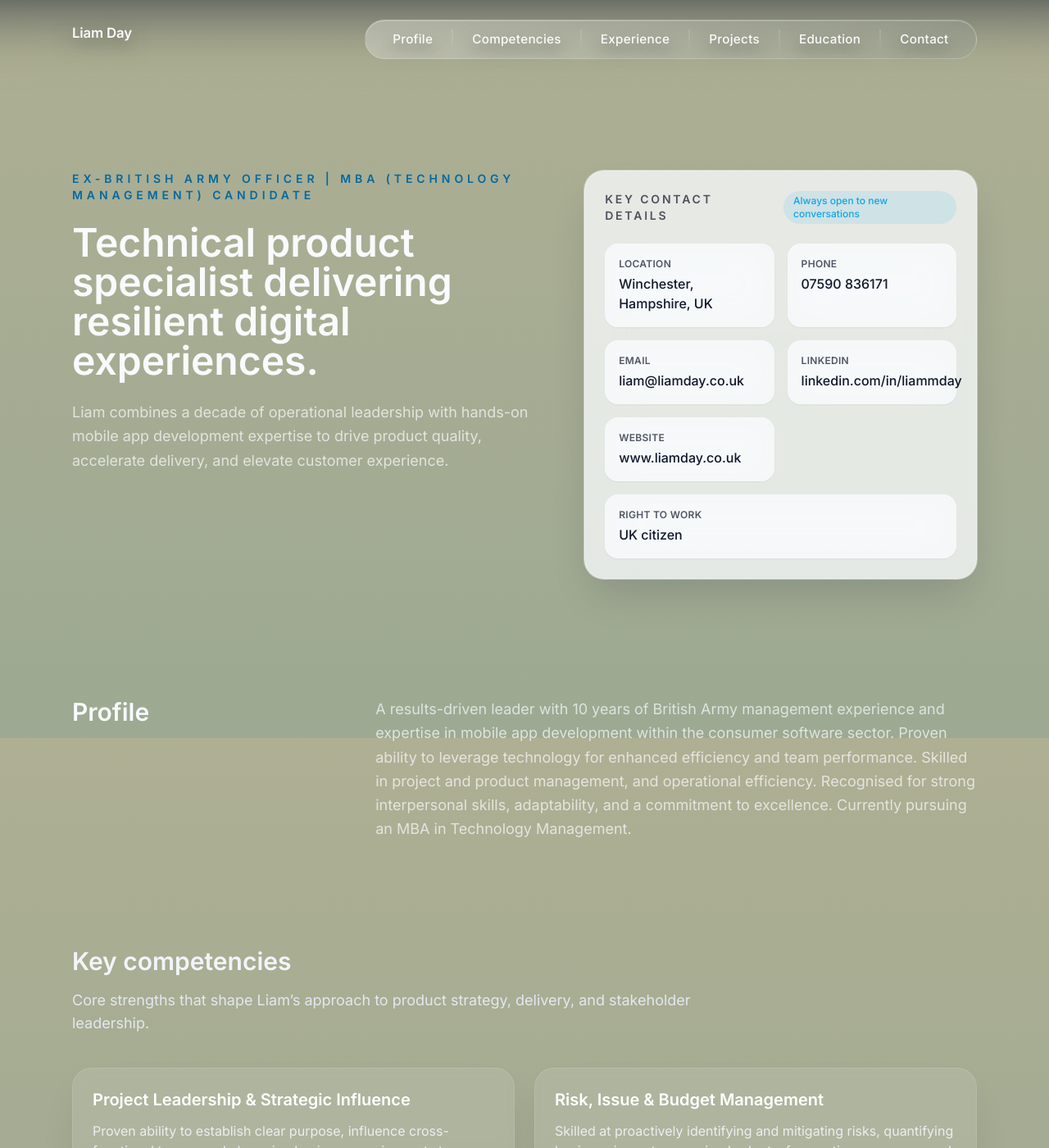
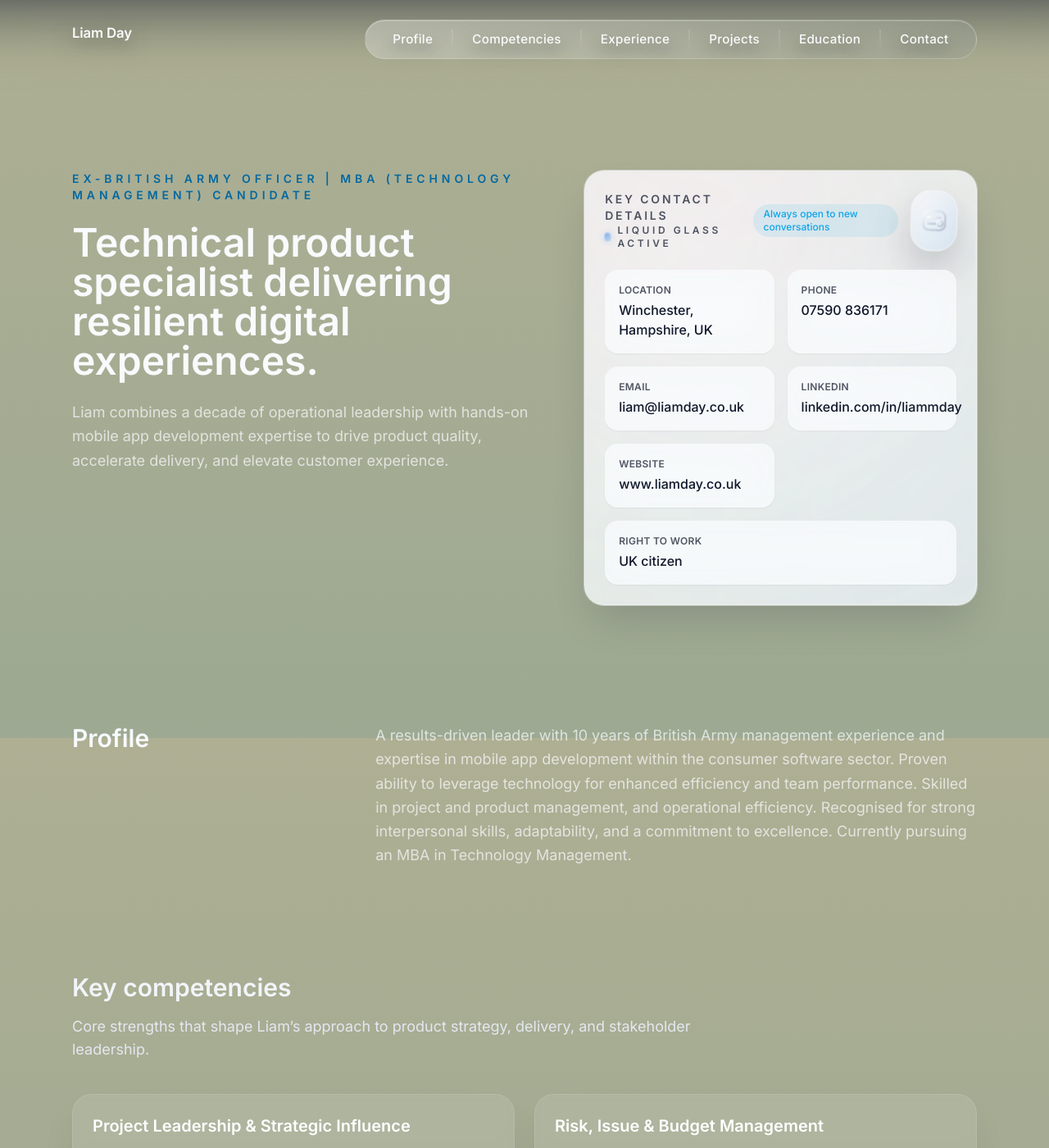
Before and after one commit to liammday/liamday-site, a Jekyll site: the page built from index.md, in a window 1280 px wide and 1400 px high. Shown: the whole window at 82% size. Built offline with Jekyll 4.4.1, drawn with Linux system fonts in a browser that asks for light colours; nearby versions of some CDN libraries.

Commit message:
Add GSAP-driven liquid glass animation to hero panel

```diff
--- a/_layouts/default.html
+++ b/_layouts/default.html
@@ -61,6 +61,12 @@
       </div>
     </footer>
 
+    <script
+      src="https://cdn.jsdelivr.net/npm/gsap@3.12.5/dist/gsap.min.js"
+      integrity="sha384-hYHKH/s7frgVxH98p4J8C79yD6qxQFDoa+iMlO07mg51gUgJOMJ2K72I1H9EZGQw"
+      crossorigin="anonymous"
+    ></script>
+    <script src="{{ '/assets/js/liquid-glass-gsap.js' | relative_url }}"></script>
     <script>
       const gradientStops = [
         { time: 0, top: '#020024', bottom: '#090979' },
--- a/_layouts/home.html
+++ b/_layouts/home.html
@@ -17,10 +17,32 @@
           accelerate delivery, and elevate customer experience.
         </p>
       </div>
-      <div class="glass-panel glass-dynamic ring-dynamic rounded-3xl border p-6 shadow-soft-xl ring-1">
+      <div class="glass-panel glass-dynamic ring-dynamic rounded-3xl border p-6 shadow-soft-xl ring-1" data-liquid-glass-panel>
         <div class="flex items-center justify-between gap-4">
-          <p class="text-on-glass-muted text-sm font-semibold uppercase tracking-[0.2em]">Key contact details</p>
+          <div class="space-y-1">
+            <p class="text-on-glass-muted text-sm font-semibold uppercase tracking-[0.2em]">Key contact details</p>
+            <span class="inline-flex items-center gap-2 text-xs font-semibold uppercase tracking-[0.3em] text-on-glass-muted liquid-glass-status lg:hidden">
+              <span class="liquid-glass-pip"></span>
+              Liquid glass active
+            </span>
+          </div>
           <span class="hidden rounded-full bg-brand/10 px-3 py-1 text-xs font-medium text-brand lg:inline-flex">Always open to new conversations</span>
+          <div class="liquid-glass-badge" data-liquid-glass>
+            <div class="liquid-glass-badge__shimmer"></div>
+            <svg class="liquid-glass-badge__icon" viewBox="0 0 48 48" aria-hidden="true">
+              <defs>
+                <linearGradient id="liquid-glass-icon-gradient" x1="0%" x2="100%" y1="0%" y2="100%">
+                  <stop offset="0%" stop-color="rgba(255,255,255,0.9)" />
+                  <stop offset="100%" stop-color="rgba(148,163,184,0.55)" />
+                </linearGradient>
+              </defs>
+              <g fill="none" stroke="url(#liquid-glass-icon-gradient)" stroke-width="2.75" stroke-linecap="round" stroke-linejoin="round">
+                <rect x="10" y="12" width="28" height="24" rx="7" ry="7"></rect>
+                <path d="M16 20h16M16 28h9"></path>
+                <circle cx="31.5" cy="27.5" r="3.5"></circle>
+              </g>
+            </svg>
+          </div>
         </div>
         <ul class="mt-6 grid gap-4 sm:grid-cols-2">
           <li class="glass-dynamic rounded-2xl border p-4 shadow-sm">
--- a/assets/css/style.scss
+++ b/assets/css/style.scss
@@ -76,6 +76,104 @@
   backdrop-filter: blur(24px);
   -webkit-backdrop-filter: blur(24px);
   transition: background-color 0.6s ease, border-color 0.6s ease, color 0.6s ease, box-shadow 0.6s ease;
+}
+
+.glass-panel {
+  position: relative;
+  overflow: hidden;
+}
+
+.glass-panel > *:not(.liquid-glass-layer) {
+  position: relative;
+  z-index: 2;
+}
+
+.liquid-glass-layer {
+  position: absolute;
+  inset: -35%;
+  border-radius: 32%;
+  background: radial-gradient(circle at 30% 30%, rgba(255, 255, 255, 0.5), rgba(148, 163, 184, 0.15) 45%, transparent 70%);
+  filter: blur(16px);
+  mix-blend-mode: screen;
+  opacity: 0.65;
+  pointer-events: none;
+  z-index: 1;
+}
+
+.liquid-glass-layer--cyan {
+  background: radial-gradient(circle at 70% 70%, rgba(59, 130, 246, 0.35), rgba(14, 165, 233, 0.12) 45%, transparent 70%);
+}
+
+.liquid-glass-layer--magenta {
+  background: radial-gradient(circle at 50% 20%, rgba(244, 114, 182, 0.45), rgba(255, 255, 255, 0.15) 50%, transparent 78%);
+}
+
+.liquid-glass-badge {
+  position: relative;
+  display: inline-flex;
+  align-items: center;
+  justify-content: center;
+  width: 4.5rem;
+  height: 4.5rem;
+  border-radius: 1.5rem;
+  border: 1px solid rgba(255, 255, 255, 0.18);
+  background: linear-gradient(135deg, rgba(255, 255, 255, 0.25), rgba(148, 163, 184, 0.06));
+  box-shadow: inset 0 0 0 1px rgba(255, 255, 255, 0.06), 0 22px 45px rgba(15, 23, 42, 0.2);
+  overflow: hidden;
+  backdrop-filter: blur(14px);
+  -webkit-backdrop-filter: blur(14px);
+  transition: transform 0.6s ease;
+}
+
+.liquid-glass-badge__shimmer {
+  position: absolute;
+  inset: -40%;
+  background: conic-gradient(from 220deg, rgba(255, 255, 255, 0.28), rgba(59, 130, 246, 0.2), rgba(14, 165, 233, 0.12), rgba(255, 255, 255, 0.28));
+  opacity: 0.6;
+  filter: blur(20px);
+  mix-blend-mode: screen;
+  pointer-events: none;
+  z-index: 0;
+}
+
+.liquid-glass-badge__icon {
+  position: relative;
+  width: 2.75rem;
+  height: 2.75rem;
+  z-index: 1;
+}
+
+.liquid-glass-pip {
+  width: 0.6rem;
+  height: 0.6rem;
+  border-radius: 999px;
+  background: radial-gradient(circle at 30% 30%, rgba(59, 130, 246, 0.95), rgba(14, 165, 233, 0.35));
+  box-shadow: 0 0 0.5rem rgba(59, 130, 246, 0.45);
+  animation: liquid-pip-pulse 3s ease-in-out infinite;
+}
+
+.liquid-glass-status {
+  color: inherit;
+  opacity: 0.72;
+  letter-spacing: 0.3em;
+}
+
+@media (max-width: 1023px) {
+  .liquid-glass-badge {
+    display: none;
+  }
+}
+
+@keyframes liquid-pip-pulse {
+  0%,
+  100% {
+    transform: scale(1);
+    opacity: 1;
+  }
+  50% {
+    transform: scale(1.12);
+    opacity: 0.75;
+  }
 }
 
 .ring-dynamic {
--- /dev/null
+++ b/assets/js/liquid-glass-gsap.js
@@ -0,0 +1,104 @@
+(function () {
+  const createLayers = (panel) => {
+    const existingLayers = panel.querySelectorAll('.liquid-glass-layer');
+    if (existingLayers.length === 3) {
+      return Array.from(existingLayers);
+    }
+
+    const fragment = document.createDocumentFragment();
+    const layers = [
+      { className: 'liquid-glass-layer liquid-glass-layer--base' },
+      { className: 'liquid-glass-layer liquid-glass-layer--cyan' },
+      { className: 'liquid-glass-layer liquid-glass-layer--magenta' },
+    ].map((layerConfig) => {
+      const element = document.createElement('span');
+      element.className = layerConfig.className;
+      fragment.appendChild(element);
+      return element;
+    });
+
+    panel.appendChild(fragment);
+
+    return layers;
+  };
+
+  const animateLayers = (layers) => {
+    if (!layers.length || !window.gsap) return;
+
+    layers.forEach((layer, index) => {
+      window.gsap.set(layer, {
+        xPercent: window.gsap.utils.random(-10, 10, true),
+        yPercent: window.gsap.utils.random(-10, 10, true),
+        rotation: window.gsap.utils.random(-6, 6, true),
+      });
+
+      const floatRange = 12 + index * 6;
+      const rotateRange = 8 + index * 4;
+      const duration = 12 + index * 4;
+
+      window.gsap.to(layer, {
+        xPercent: window.gsap.utils.random(-floatRange, floatRange, true),
+        yPercent: window.gsap.utils.random(-floatRange, floatRange, true),
+        rotation: window.gsap.utils.random(-rotateRange, rotateRange, true),
+        duration,
+        ease: 'sine.inOut',
+        repeat: -1,
+        yoyo: true,
+      });
+    });
+  };
+
+  const animateBadge = (badge) => {
+    if (!badge || !window.gsap) return;
+
+    const shimmer = badge.querySelector('.liquid-glass-badge__shimmer');
+
+    if (shimmer) {
+      window.gsap.to(shimmer, {
+        rotation: 360,
+        duration: 24,
+        ease: 'none',
+        repeat: -1,
+      });
+    }
+
+    window.gsap.to(badge, {
+      duration: 6,
+      ease: 'sine.inOut',
+      repeat: -1,
+      yoyo: true,
+      scale: 1.04,
+      rotate: 2,
+      transformOrigin: '50% 50%',
+    });
+  };
+
+  const animateStatus = (pip) => {
+    if (!pip || !window.gsap) return;
+
+    window.gsap.to(pip, {
+      scale: 1.12,
+      opacity: 0.85,
+      duration: 2.6,
+      repeat: -1,
+      yoyo: true,
+      ease: 'sine.inOut',
+    });
+  };
+
+  document.addEventListener('DOMContentLoaded', () => {
+    if (!window.gsap) return;
+
+    const panel = document.querySelector('[data-liquid-glass-panel]');
+    if (!panel) return;
+
+    const layers = createLayers(panel);
+    animateLayers(layers);
+
+    const badge = panel.querySelector('[data-liquid-glass]');
+    animateBadge(badge);
+
+    const pip = panel.querySelector('.liquid-glass-pip');
+    animateStatus(pip);
+  });
+})();
```
